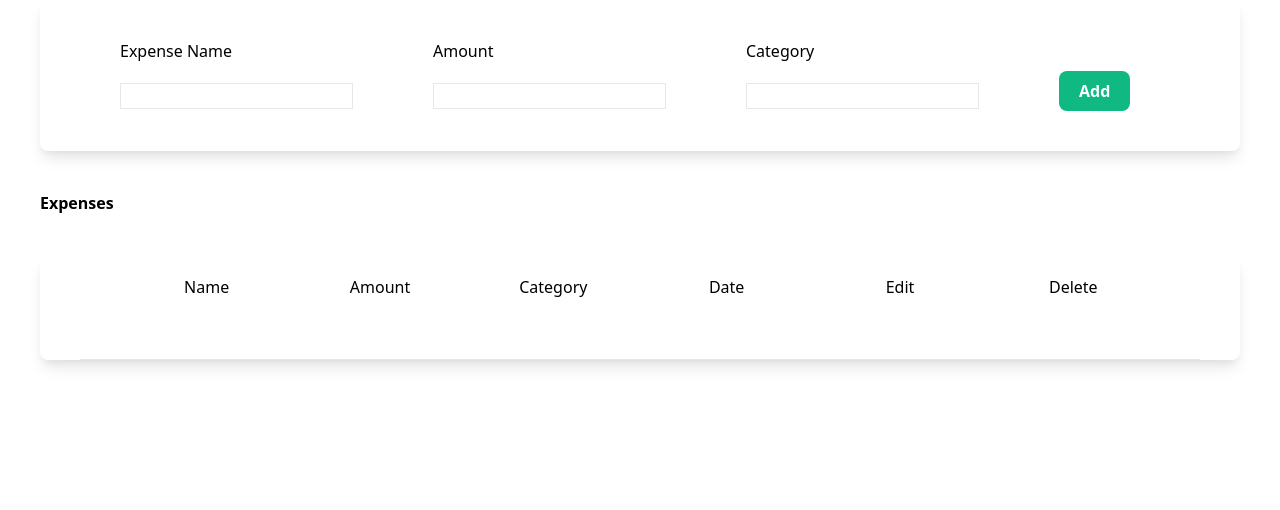
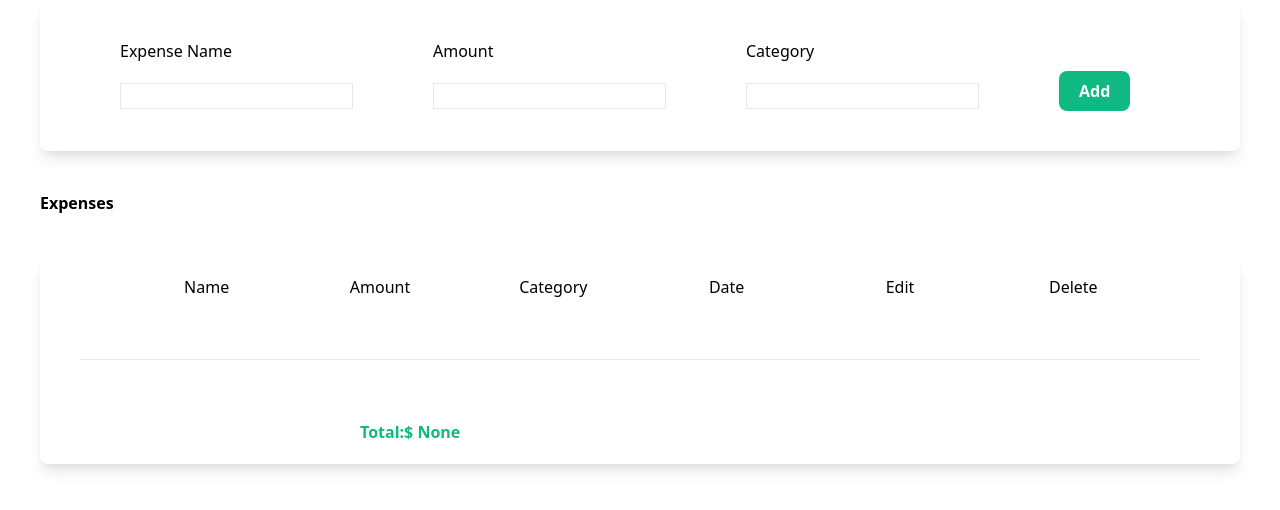
Before and after one commit to hamidrezaja/Expense-tracker, a Django app: page / in a window 1280 px wide. Shown: the part 185-695 px from the top of the page. Run offline with Django 5.2, Linux system fonts and the light colour scheme; data that the repository does not hold is empty; style sheets or scripts are compiled from the project's sources.

Commit message:
Add total amount to index.html and use humanize for better number formatting

```diff
--- a/myapp/templates/myapp/index.html
+++ b/myapp/templates/myapp/index.html
@@ -1,5 +1,6 @@
 {% extends 'myapp/base.html' %}
 {% load static %}
+{% load humanize %}
 {% block body %}
 <div class="m-10 font-bold">Add Expense</div>
     <form class="shadow-lg m-10 rounded-lg" method="POST">
@@ -48,7 +49,7 @@
         {% for expense in expenses %}
             <div class="expense-row flex flex-wrap px-20 py-5">
                 <span class="font-bold">{{ expense.name }}</span>
-                <span class="font-bold">{{ expense.amount }}</span>
+                <span class="font-bold">$ {{ expense.amount|intcomma }}</span>
                 <span class="font-bold">{{ expense.category }}</span>
                 <span class="font-bold">{{ expense.date }}</span>
                 <span class="pl-24"><a href="{% url 'edit' expense.id %}"><img class="h-5" src="{% static 'myapp/images/edit_icon.png' %}" ></a>
@@ -57,6 +58,12 @@
                 <span class="pl-24"><a href="{% url 'delete' expense.id %}"><img class="h-5" src="{% static 'myapp/images/delete_icon.png' %}" ></a></span>
             </div>
         {% endfor %}
+        <div class="px-80 py-5">
+            <span class="font-bold text-green-500">
+                Total:$ {{total_expenses.amount__sum|intcomma}}
+            </span>
+        </div>
+
     </div>
 
         {{ expense }}
--- a/myapp/views.py
+++ b/myapp/views.py
@@ -1,6 +1,7 @@
 from django.shortcuts import render,redirect
 from .forms import ExpenseForm
 from .models import Expense
+from django.db.models import Sum
 # Create your views here.
 def index(request):
     if request.method=='POST':
@@ -8,8 +9,9 @@ def index(request):
         if expense.is_valid():
             expense.save()
     expenses=Expense.objects.all()
+    total_expenses=expenses.aggregate(Sum('amount'))
     expense_form=ExpenseForm()
-    return render(request,'myapp/index.html',{"expense_form":expense_form,"expenses":expenses})
+    return render(request,'myapp/index.html',{"expense_form":expense_form,"expenses":expenses,'total_expenses':total_expenses})
 def edit(request,id):
     expense=Expense.objects.get(id=id)
     expense_form=ExpenseForm(instance=expense)
--- a/myproject/settings.py
+++ b/myproject/settings.py
@@ -32,6 +32,7 @@ ALLOWED_HOSTS = []
 
 INSTALLED_APPS = [
     'myapp',
+    'django.contrib.humanize',
     'django.contrib.admin',
     'django.contrib.auth',
     'django.contrib.contenttypes',
```
